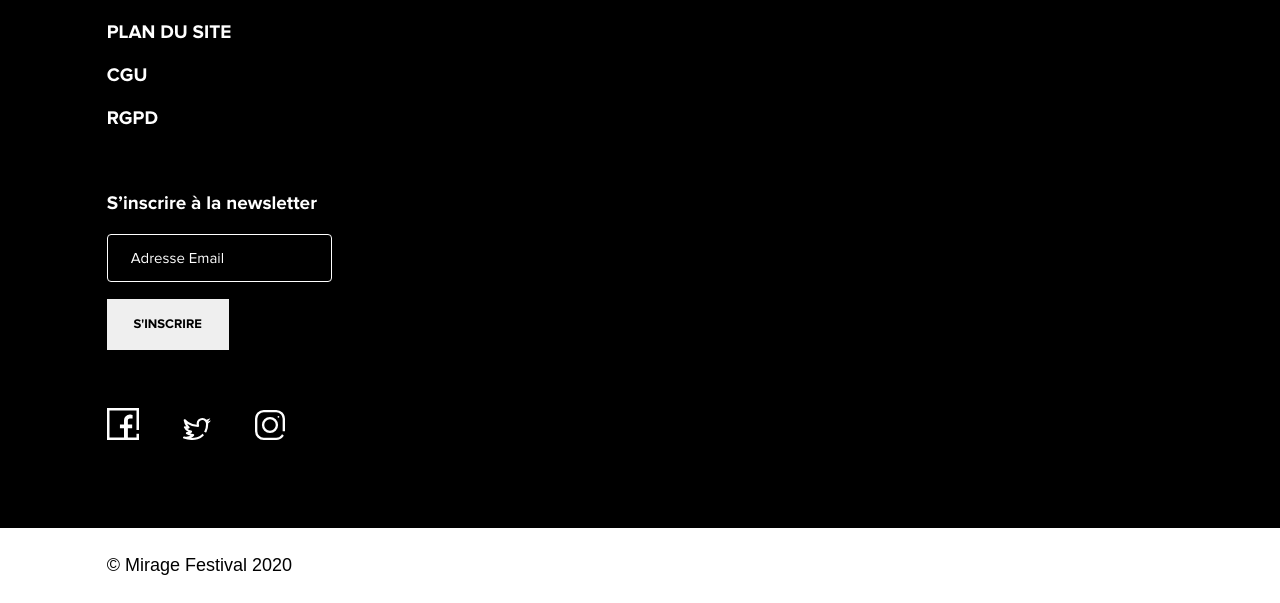
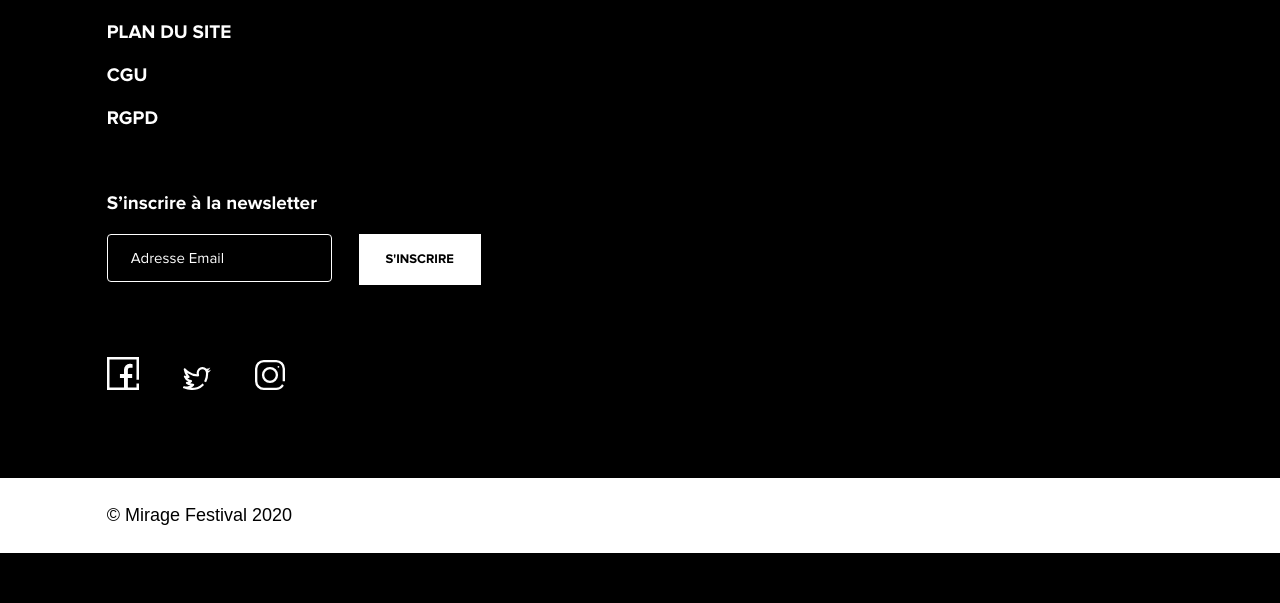
Before and after one commit to viperee/MirageMobile, a PHP site: page /contact.php in a window 1280 px wide. Shown: the part 1364-1967 px from the top of the page. After the commit the page ends 1917 px from the top, so only its background shows below. Run offline with PHP 8.4, Linux system fonts and the light colour scheme; style sheets or scripts are compiled from the project's sources; some libraries are stand-ins or nearby versions; some web fonts are replaced.

Commit message:
Fix bug footer

```diff
--- a/assets/scss/footer.scss
+++ b/assets/scss/footer.scss
@@ -37,6 +37,7 @@
 #btn-newsletter-mail{
   width: 122px;
   height: 51px;
+  background-color: white;
 }
 #footer-copyright-text
 {
--- a/footer.php
+++ b/footer.php
@@ -13,9 +13,7 @@
             </ul>
             <p id="newsletter-text">S’inscrire à la newsletter</p>
             <input id="newsletter-mail" type="text" placeholder="Adresse Email">
-            <div>
-                <button id="btn-newsletter-mail" class="btn-with-icon"><span>S'inscrire</span></button>
-            </div>
+            <button id="btn-newsletter-mail" class="btn-with-icon"><span>S'inscrire</span></button>
             <div id="social-network">
                 <span><a href="https://www.facebook.com/miragefest/" target="_blank"><img
                                 src="assets/icons/facebook-white.svg" alt="Facebook"></a></span>
```
